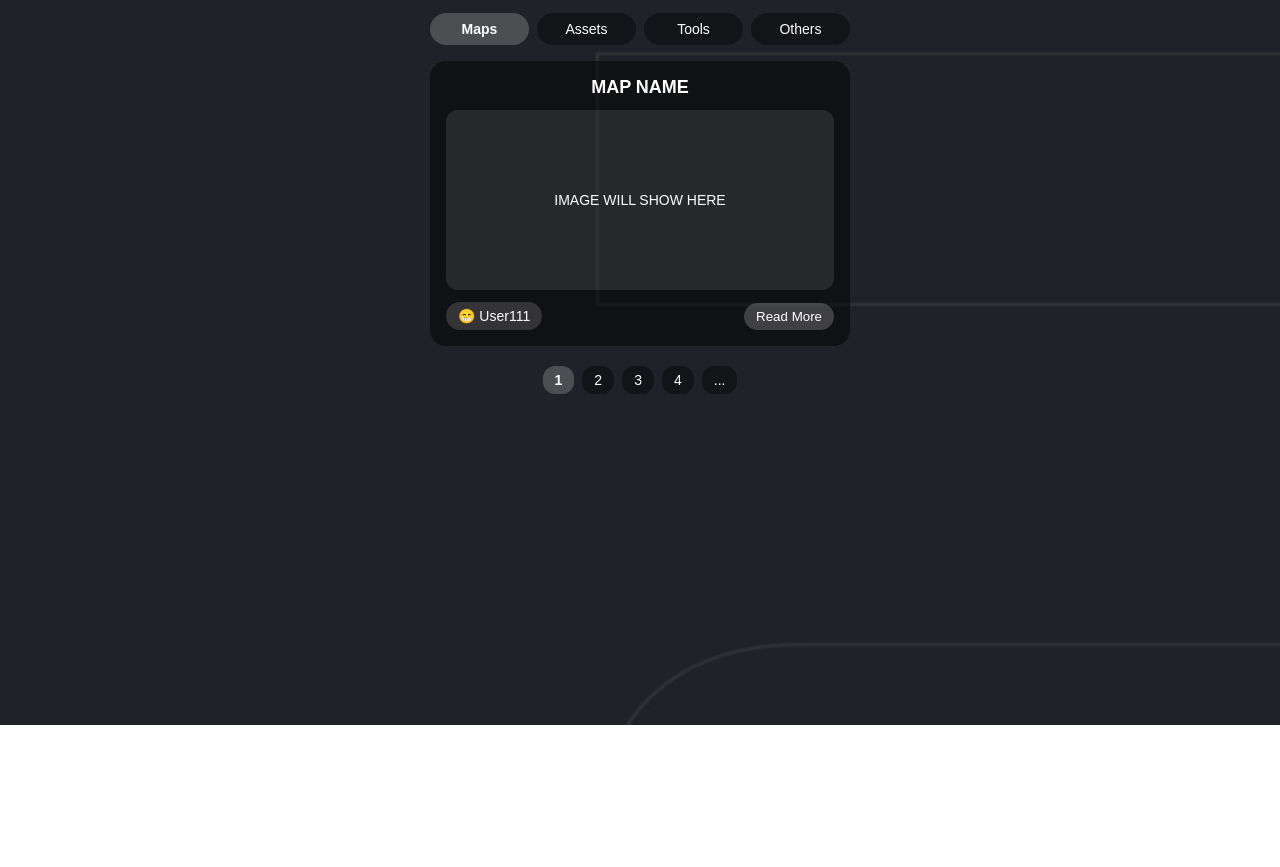
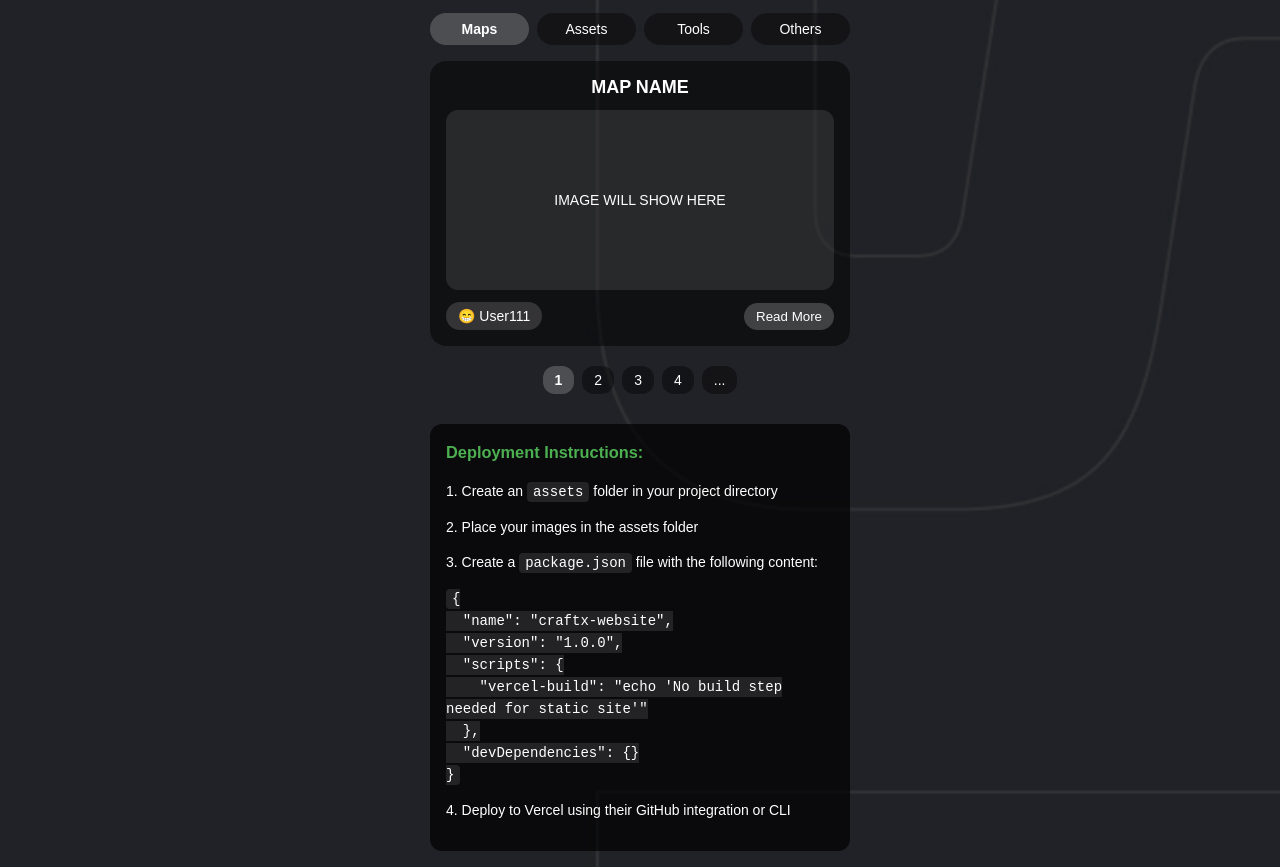
Before and after one commit to LAG-FF/CraftX, a website: page public/index.html in a window 1280 px wide. Shown: the part 75-942 px from the top of the page. Before the commit the page ends 800 px from the top, so only its background shows below. Drawn offline with Linux system fonts and the light colour scheme.

Commit message:
Update index.html

```diff
--- a/public/index.html
+++ b/public/index.html
@@ -1,15 +1,14 @@
-<!doctype html>
+<!DOCTYPE html>
 <html lang="en">
 <head>
-  <meta charset="utf-8" />
-  <meta name="viewport" content="width=device-width,initial-scale=1" />
+    <meta charset="UTF-8">
+    <meta name="viewport" content="width=device-width, initial-scale=1.0">
     <title>CraftX — Minimal UI</title>
-
     <style>
         body {
             margin: 0;
             font-family: Arial, sans-serif;
-      background: url("/assets/app_module_mob.jpg") no-repeat center center fixed;
+            background: url("assets/app_module_mob.jpg") no-repeat center center fixed;
             background-size: cover;
             color: #fff;
         }
@@ -130,6 +129,25 @@
             background: rgba(255,255,255,0.2);
             font-weight: bold;
         }
+
+        /* Instructions */
+        .instructions {
+            background: rgba(0,0,0,0.7);
+            border-radius: 12px;
+            padding: 16px;
+            margin-top: 30px;
+            font-size: 14px;
+            line-height: 1.5;
+        }
+        .instructions h3 {
+            margin-top: 0;
+            color: #4CAF50;
+        }
+        .instructions code {
+            background: rgba(255,255,255,0.1);
+            padding: 2px 6px;
+            border-radius: 4px;
+        }
     </style>
 </head>
 <body>
@@ -166,6 +184,25 @@
             <div class="page">4</div>
             <div class="page">...</div>
         </div>
+
+        <!-- Instructions -->
+        <div class="instructions">
+            <h3>Deployment Instructions:</h3>
+            <p>1. Create an <code>assets</code> folder in your project directory</p>
+            <p>2. Place your images in the assets folder</p>
+            <p>3. Create a <code>package.json</code> file with the following content:</p>
+            <code>
+            {<br>
+            &nbsp;&nbsp;"name": "craftx-website",<br>
+            &nbsp;&nbsp;"version": "1.0.0",<br>
+            &nbsp;&nbsp;"scripts": {<br>
+            &nbsp;&nbsp;&nbsp;&nbsp;"vercel-build": "echo 'No build step needed for static site'"<br>
+            &nbsp;&nbsp;},<br>
+            &nbsp;&nbsp;"devDependencies": {}<br>
+            }
+            </code>
+            <p>4. Deploy to Vercel using their GitHub integration or CLI</p>
+        </div>
     </div>
 </body>
 </html>
```
Lines whose indentation alone changed are shown as unchanged.
